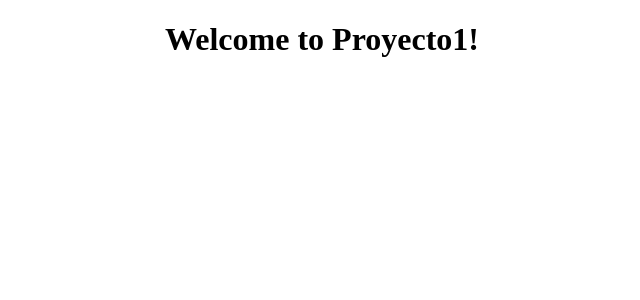
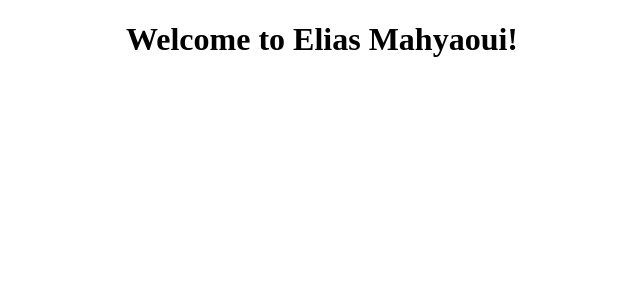
Before and after one commit to Eliasmahyaoui/proyectoAngular, an Angular app in the folder Proyecto1/: page / in a window 1280 px wide. Shown: the top 300 px of the page, without its empty margins (318-958 px from the left). Built offline with nearby package versions, Linux system fonts and the light colour scheme.

Commit message:
actualizado

```diff
--- a/Proyecto1/src/app/app.html
+++ b/Proyecto1/src/app/app.html
@@ -1,4 +1,4 @@
 <div style="text-align: center">
-<h1>Welcome to {{title()}}!</h1>
+<h1>Welcome to  {{title()}}!</h1>
 
 </div>
--- a/Proyecto1/src/app/app.ts
+++ b/Proyecto1/src/app/app.ts
@@ -8,5 +8,5 @@ import { RouterOutlet } from '@angular/router';
   styleUrl: './app.css'
 })
 export class App {
-public readonly title = signal('Proyecto1');
+public readonly title = signal('Elias Mahyaoui');
 }
```
